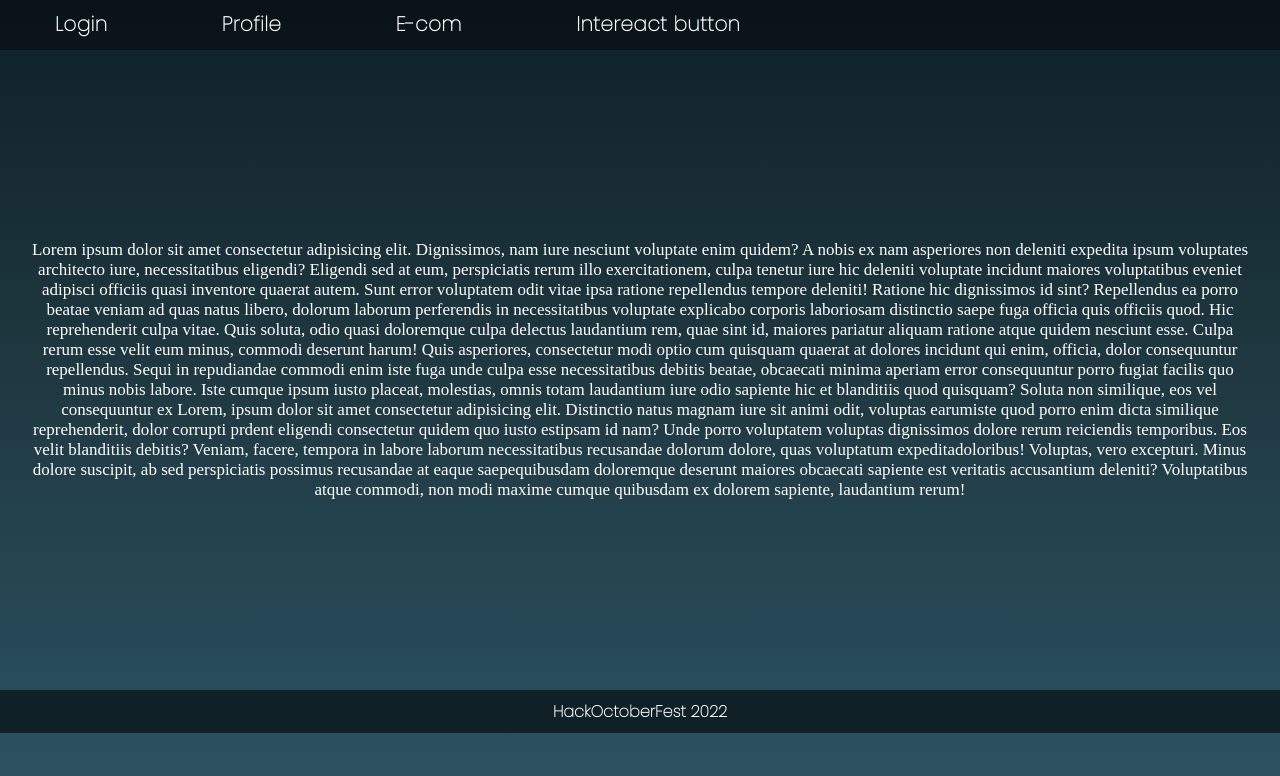
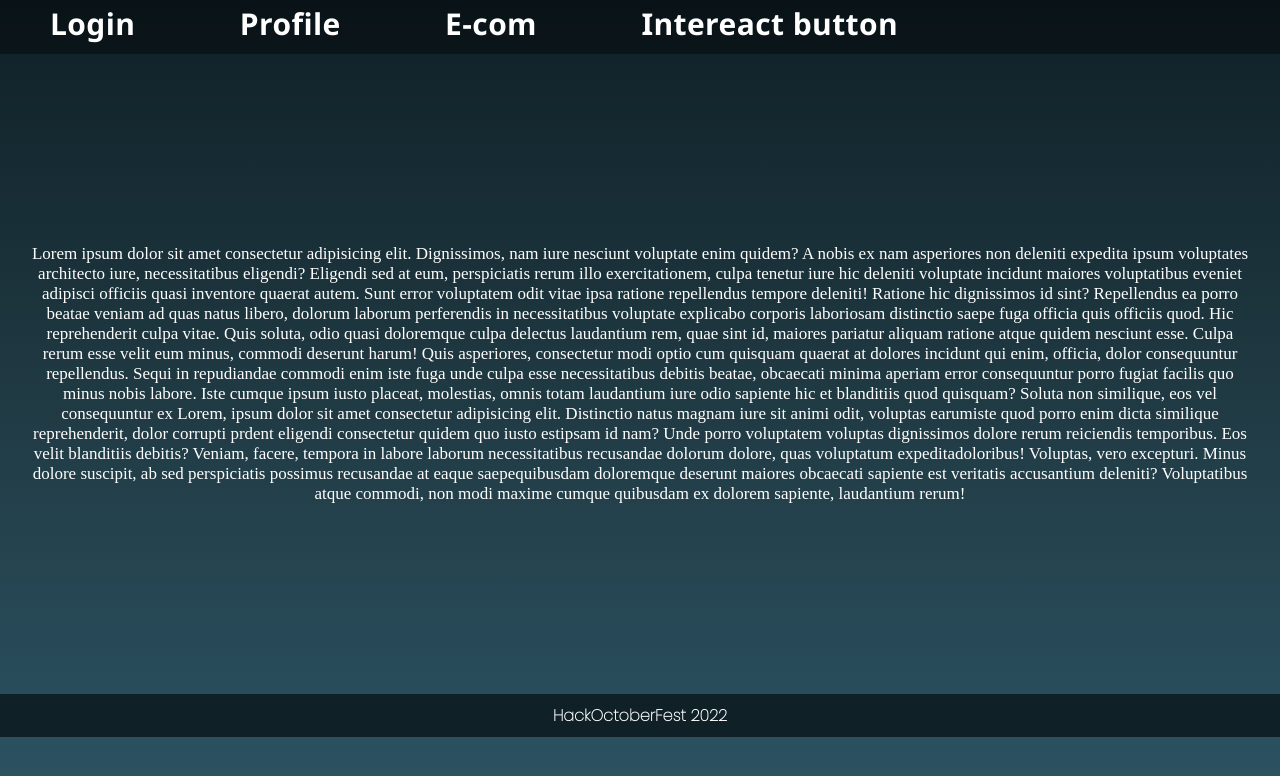
Before and after one commit to Anant7393/HackOctoberFest-2022, a website: page index.html in a window 1280 px wide. Drawn offline with nearby package versions, Linux system fonts and the light colour scheme.

Commit message:
initial commit

```diff
--- a/style.css
+++ b/style.css
@@ -1,16 +1,15 @@
 @import url('https://fonts.googleapis.com/css2?family=Amatic+SC&family=Dancing+Script&family=Great+Vibes&family=Poppins:wght@100&family=Shadows+Into+Light&display=swap');
-*{
+* {
     margin: 0;
     padding: 0;
 }
-
 
 body {
     background: linear-gradient(#0F2027, #203A43, #2C5364);
     color: white;
     height: 100vh;
+}
 
-}
 
 /* Navbar styling */
 
@@ -21,7 +20,7 @@ body {
 nav {
     width: 100%;
     color: #bbb;
-    background: rgba(0,0,0,0.4);
+    background: rgba(0, 0, 0, 0.4);
     font-weight: bold;
     letter-spacing: 0.025em;
 }
@@ -32,10 +31,10 @@ nav ul {
 
 nav ul li a {
     color: white;
-    font-size: 20px;
-    font-family: 'Poppins', sans-serif;
+    font-size: 30px;
+    font-family: "Segoe UI", Tahoma, Geneva, Verdana, sans-serif;
     text-decoration: none;
-    padding: 2px 7px;
+    padding: 2px 2px;
     border-radius: 3px;
 }
 
@@ -46,37 +45,32 @@ nav ul li {
 }
 
 nav ul li a:hover {
-  background: #bbb;
-  color: black;
+    background: #bbb;
+    color: black;
 }
+
 
 /* section content styling */
 
-.content{
+.content {
     display: flex;
-    justify-content:center;
+    justify-content: center;
     align-items: center;
     height: 80vh;
     text-align: center;
     font-size: 17px;
     margin: 0px 30px;
+}
 
-}
 
 /* footer styling */
 
-footer{
+footer {
     padding: 9px;
     background-color: #0F2027;
-    font-family: 'Poppins', sans-serif;;
+    font-family: 'Poppins', sans-serif;
+    ;
 }
-
-
-
-
-
-
-
 
 
 /*----------------------
```
Also changed, not shown: package.json (added, +19 -0 lines), stickyNav/style.css (+7 -1 lines), 1 other file.
